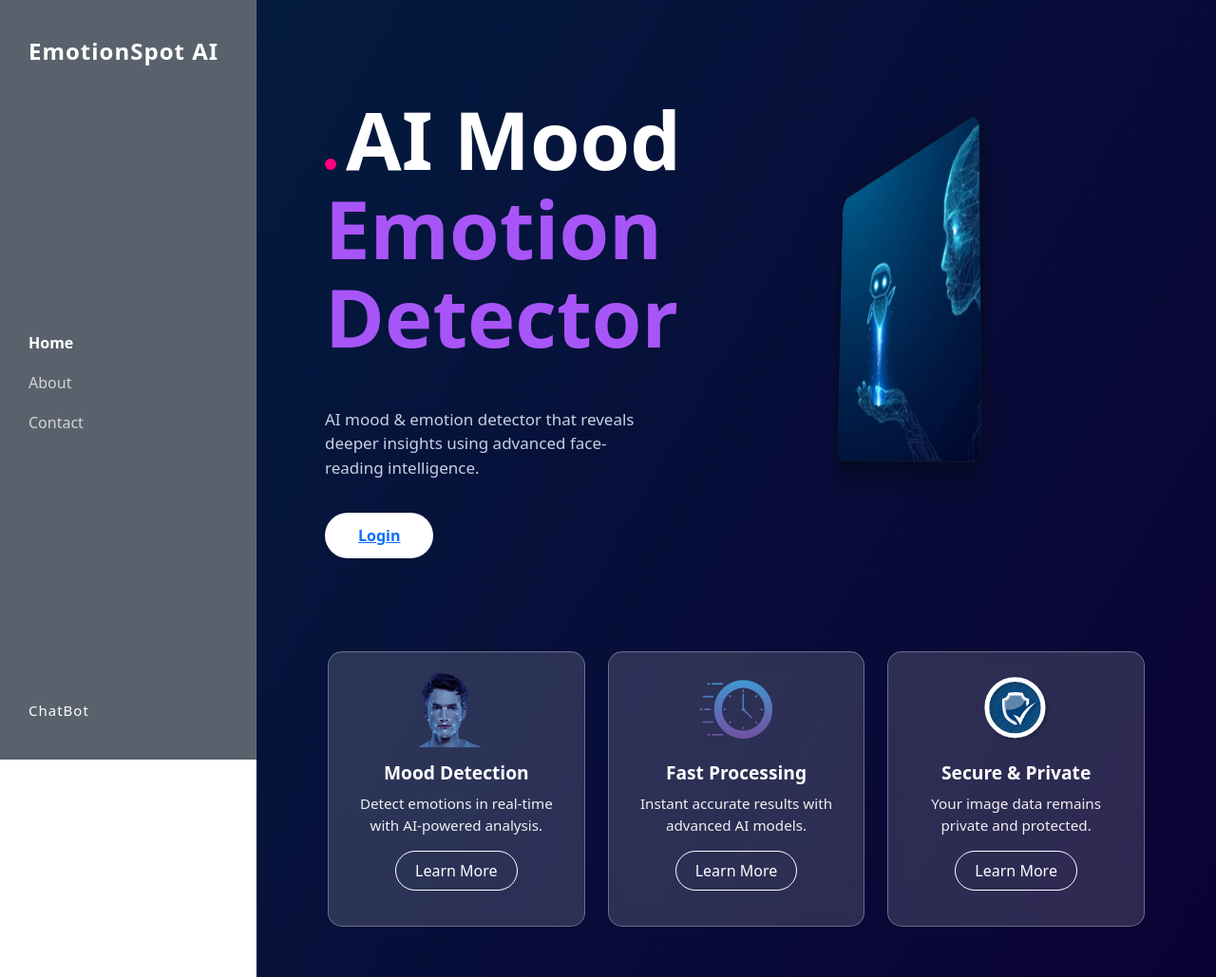
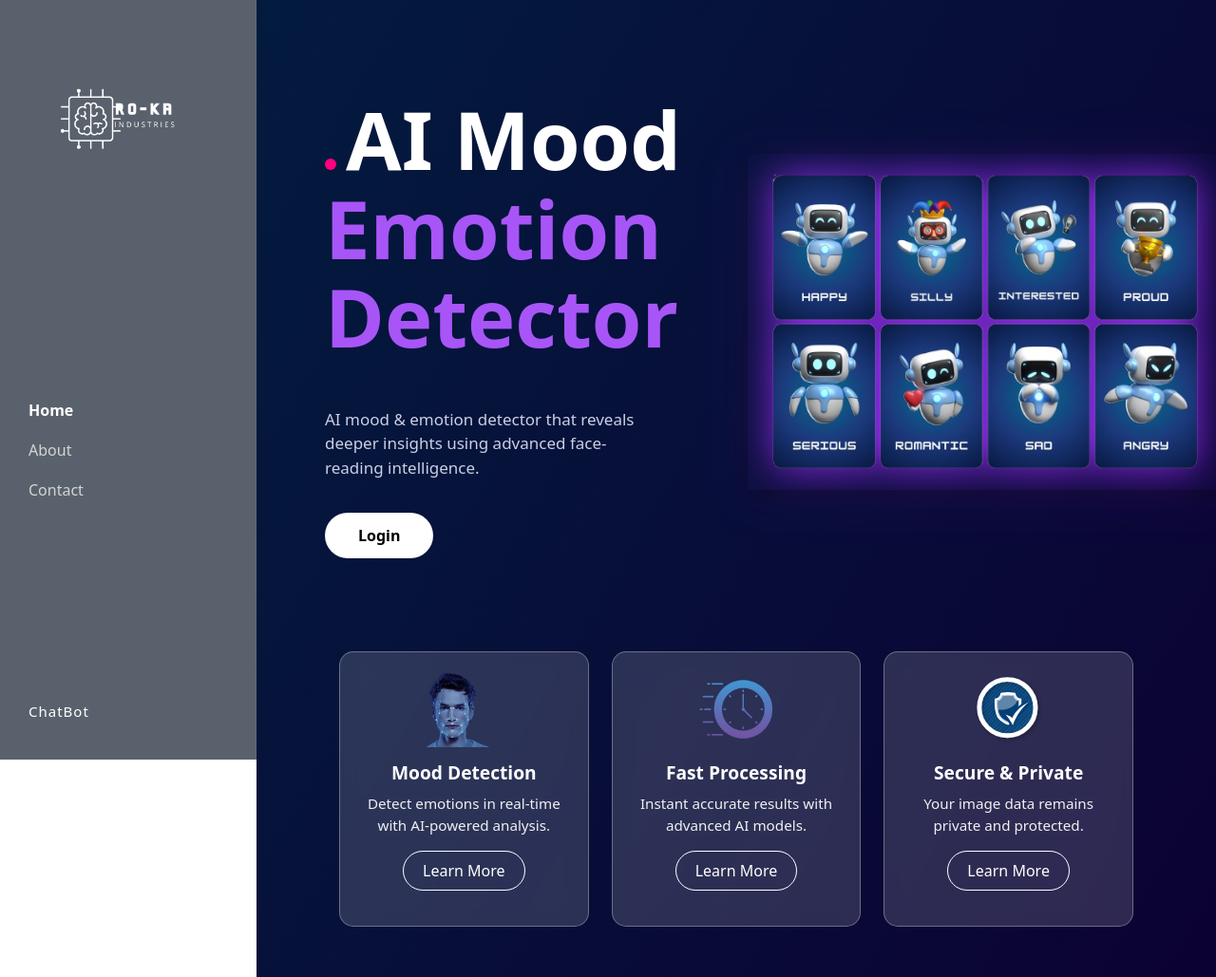
Before and after one commit to kapishan-2005/Mood-Emotion_Detector, a plain HTML site: page index.html in a window 1280 px wide. Shown: the top 1029 px of the page at 95% size. Drawn offline with nearby package versions, Linux system fonts and the light colour scheme.

Commit message:
final draft

```diff
--- a/index.html
+++ b/index.html
@@ -29,9 +29,10 @@
 <aside class="sidebar d-flex flex-column justify-content-between">
 
     <!-- Logo -->
-    <div class="logo">
-        <h2>EmotionSpot AI</h2>
-        <!-- <span>Mind</span> -->
+   <header class="logo-header">
+    <img src="image/Grey_and_White_Modern_Simple_Tech_Company_Logo-removebg-preview.png" alt="Logo" class="site-logo">
+</header>
+
 
 </button>
 
@@ -69,21 +70,13 @@
                     AI mood & emotion detector that reveals deeper insights
                     using advanced face-reading intelligence.
                 </p>
-                <button class="btn explore-btn"><a href="Login.html">Login</a></button>
+                <button class="btn explore-btn" onclick="window.location.href='Login.html'">Login</button>
                 </div>
 
-            <!-- Right Image Section (3D model / image / carousel) -->
-            <div class="col-lg-6 text-center hero-visual">
-                            <div class="stage">
-                             <div class="card">
-                              <img src="image/ai-agent-assistant-concept-abstract-600nw-2621064417.webp" alt="3D rotate image">
-                             </div>
-                           </div>
+             <div class="col-lg-5 text-center">
+                    <img src="image/picccc.png" class="hero-img" alt="Holographic Art">
+                </div>
 
-                <!-- later we will replace with 3D viewer OR carousel -->
-            </div>
-
-        </div>
     </div>
 
     <!-- Cards Section -->
--- a/style.css
+++ b/style.css
@@ -20,20 +20,16 @@
 /* ------------------------------
    LOGO
 --------------------------------*/
-.logo h2 {
-  margin: 0;
-  padding: 0;
-  font-size: 24px;
-  letter-spacing: 1px;
-  font-weight: 700;
-  color: #ffffff;
+.logo-header {
+
+  padding: 15px 25px;
 }
 
-.logo span {
-  font-size: 12px;
-  color: #c86bfa; /* purple accent */
-  text-transform: uppercase;
+.site-logo {
+    width: 140px;        /* adjust size */
+    height: auto;
 }
+
 
 /* ------------------------------
    NAVIGATION LIST
@@ -99,56 +95,9 @@
 /* ------------------------------
    HERO TITLE
 --------------------------------*/
-.stage {
-  perspective: 900px; /* increase for less foreshortening */
-}
-
-/* wrapper preserves 3D and animates */
-.card {
-  width: 320px;
-  height: 320px;
-  transform-style: preserve-3d;
-  animation: spin3d 6s linear infinite;
-  border-radius: 16px;
-  box-shadow: 0 8px 30px rgba(2, 6, 23, 0.8);
-  overflow: hidden;
-  background: #111827;
-}
-
-.card img {
-  width: 100%;
-  height: 100%;
-  object-fit: cover;
-  display: block;
-  backface-visibility: hidden; /* helps with artifacts during rotation */
-  transform: translateZ(40px) scale(1.02); /* small pop-out effect */
-  will-change: transform;
-}
-
-@keyframes spin3d {
-  0% {
-    transform: rotateX(10deg) rotateY(0deg) rotateZ(0deg);
-  }
-  25% {
-    transform: rotateX(10deg) rotateY(90deg) rotateZ(0deg);
-  }
-  50% {
-    transform: rotateX(10deg) rotateY(180deg) rotateZ(0deg);
-  }
-  75% {
-    transform: rotateX(10deg) rotateY(270deg) rotateZ(0deg);
-  }
-  100% {
-    transform: rotateX(10deg) rotateY(360deg) rotateZ(0deg);
-  }
-}
-
-/* small responsive tweak */
-@media (max-width: 400px) {
-  .card {
-    width: 260px;
-    height: 260px;
-  }
+.hero-img {
+    width: 500px;
+    filter: drop-shadow(0 0 20px #8a2be2);
 }
 .hero-title {
   margin-top: 40px;
```
Also changed, not shown: image/Grey_and_White_Modern_Simple_Tech_Company_Logo-removebg-preview.png (added), image/picccc.png (added).
